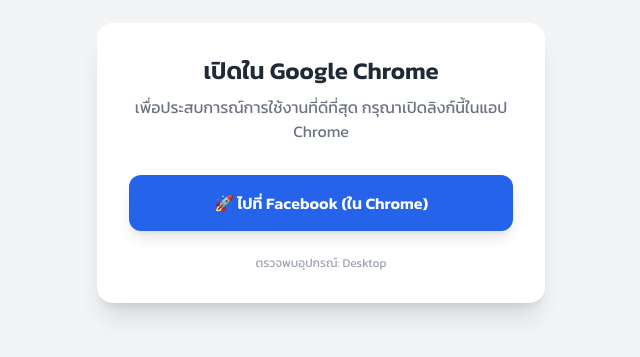
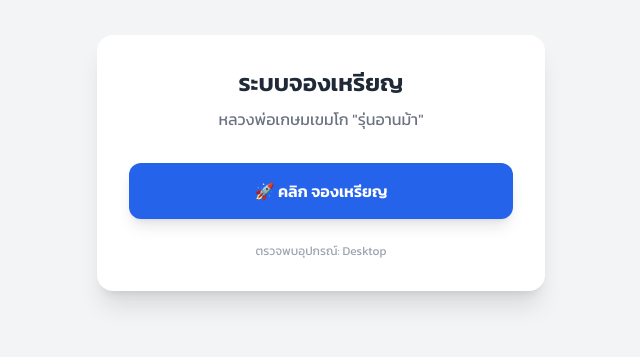
Before and after one commit to wuttichaicmru-prog/webapp, a plain HTML site: page index.html in a window 1280 px wide. Shown: the part 237-594 px from the top of the page, without its empty margins (319-959 px from the left). Drawn offline with nearby package versions, Linux system fonts and the light colour scheme.

Commit message:
Update index.html

```diff
--- a/index.html
+++ b/index.html
@@ -20,12 +20,12 @@
     <div class="bg-white p-8 rounded-2xl shadow-xl max-w-md w-full text-center mx-4">
         <!-- นำโลโก้ SVG ออกแล้ว -->
 
-        <h1 class="text-2xl font-bold text-gray-800 mb-2">เปิดใน Google Chrome</h1>
-        <p class="text-gray-500 mb-8">เพื่อประสบการณ์การใช้งานที่ดีที่สุด กรุณาเปิดลิงก์นี้ในแอป Chrome</p>
+        <h1 class="text-2xl font-bold text-gray-800 mb-2">ระบบจองเหรียญ</h1>
+        <p class="text-gray-500 mb-8">หลวงพ่อเกษมเขมโก "รุ่นอานม้า"</p>
 
         <!-- ปุ่มกด -->
         <button onclick="openInChrome()" class="w-full bg-blue-600 hover:bg-blue-700 text-white font-bold py-4 px-4 rounded-xl shadow-lg transition duration-300 transform hover:scale-105 flex items-center justify-center gap-2">
-            <span>🚀 ไปที่ Facebook (ใน Chrome)</span>
+            <span>🚀 คลิก จองเหรียญ</span>
         </button>
 
         <p id="device-info" class="mt-6 text-xs text-gray-400">กำลังตรวจสอบอุปกรณ์...</p>
@@ -33,7 +33,7 @@
 
     <script>
         // กำหนด URL ปลายทางที่คุณต้องการให้เปิด
-        const destinationUrl = "https://www.facebook.com";
+        const destinationUrl = "https://script.google.com/macros/s/AKfycbyWdMJOEgLAoLaC9Y2YW8SoDhlpj_WNlq20M8rFhnOlLkix6eutxWva2pCOF6cfiF1_nQ/exec";
 
         function getMobileOperatingSystem() {
             var userAgent = navigator.userAgent || navigator.vendor || window.opera;
```
